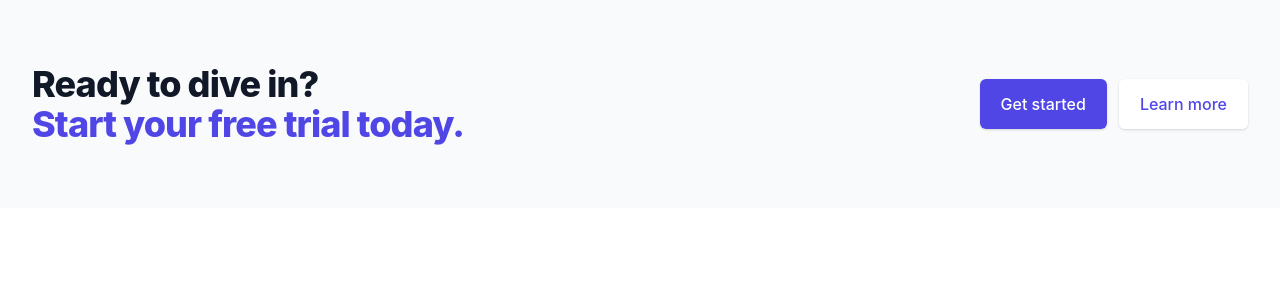
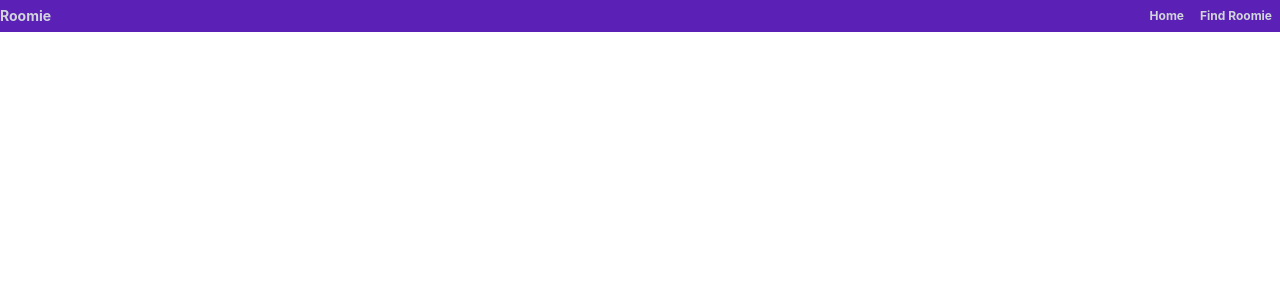
Before and after one commit to BrandonDlamini/roomie-frontend, a React (Create React App) app: page / in a window 1280 px wide. Shown: the top 300 px of the page. Built offline with nearby package versions, Linux system fonts and the light colour scheme.

Commit message:
created Navbar

```diff
--- a/src/components/App.js
+++ b/src/components/App.js
@@ -1,36 +1,12 @@
 import React, { Component } from "react";
 import logo from "./../logo.svg";
 import "./../styles/App.css";
+import Navbar from "./Navbar";
 
 function App() {
   return (
     <div class="bg-gray-50">
-      <div class="max-w-7xl mx-auto py-12 px-4 sm:px-6 lg:py-16 lg:px-8 lg:flex lg:items-center lg:justify-between">
-        <h2 class="text-3xl font-extrabold tracking-tight text-gray-900 sm:text-4xl">
-          <span class="block">Ready to dive in?</span>
-          <span class="block text-indigo-600">
-            Start your free trial today.
-          </span>
-        </h2>
-        <div class="mt-8 flex lg:mt-0 lg:flex-shrink-0">
-          <div class="inline-flex rounded-md shadow">
-            <a
-              href="#"
-              class="inline-flex items-center justify-center px-5 py-3 border border-transparent text-base font-medium rounded-md text-white bg-indigo-600 hover:bg-indigo-700"
-            >
-              Get started
-            </a>
-          </div>
-          <div class="ml-3 inline-flex rounded-md shadow">
-            <a
-              href="#"
-              class="inline-flex items-center justify-center px-5 py-3 border border-transparent text-base font-medium rounded-md text-indigo-600 bg-white hover:bg-indigo-50"
-            >
-              Learn more
-            </a>
-          </div>
-        </div>
-      </div>
+      <Navbar />
     </div>
   );
 }
--- /dev/null
+++ b/src/components/Navbar.js
@@ -0,0 +1,19 @@
+import React from "react";
+
+export default function Navbar() {
+  return (
+    <div className="fixed w-full h-8 bg-purple-800 text-gray-300 items-center flex flex-row justify-between">
+      <div className="brand-logo text-sm font-bold">Roomie</div>
+      <ul className="menu-list flex flex-row text-xs font-bold">
+        <li className="menu-list-item px-2">
+          <a href="#">Home</a>
+        </li>
+        <li className="menu-list-item px-2">
+          <a href="#">Find Roomie</a>
+        </li>
+      </ul>
+
+      <button className="lg:hidden menu-button">menu</button>
+    </div>
+  );
+}
```
